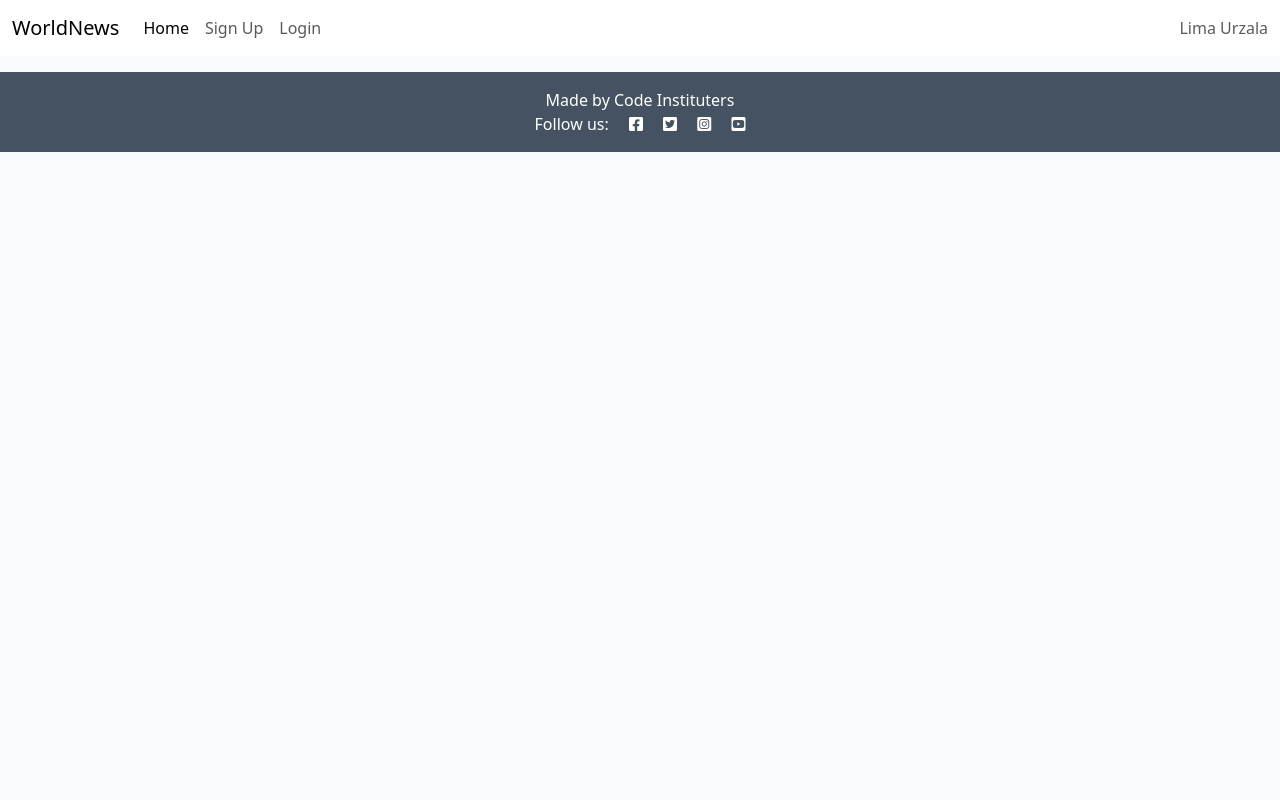
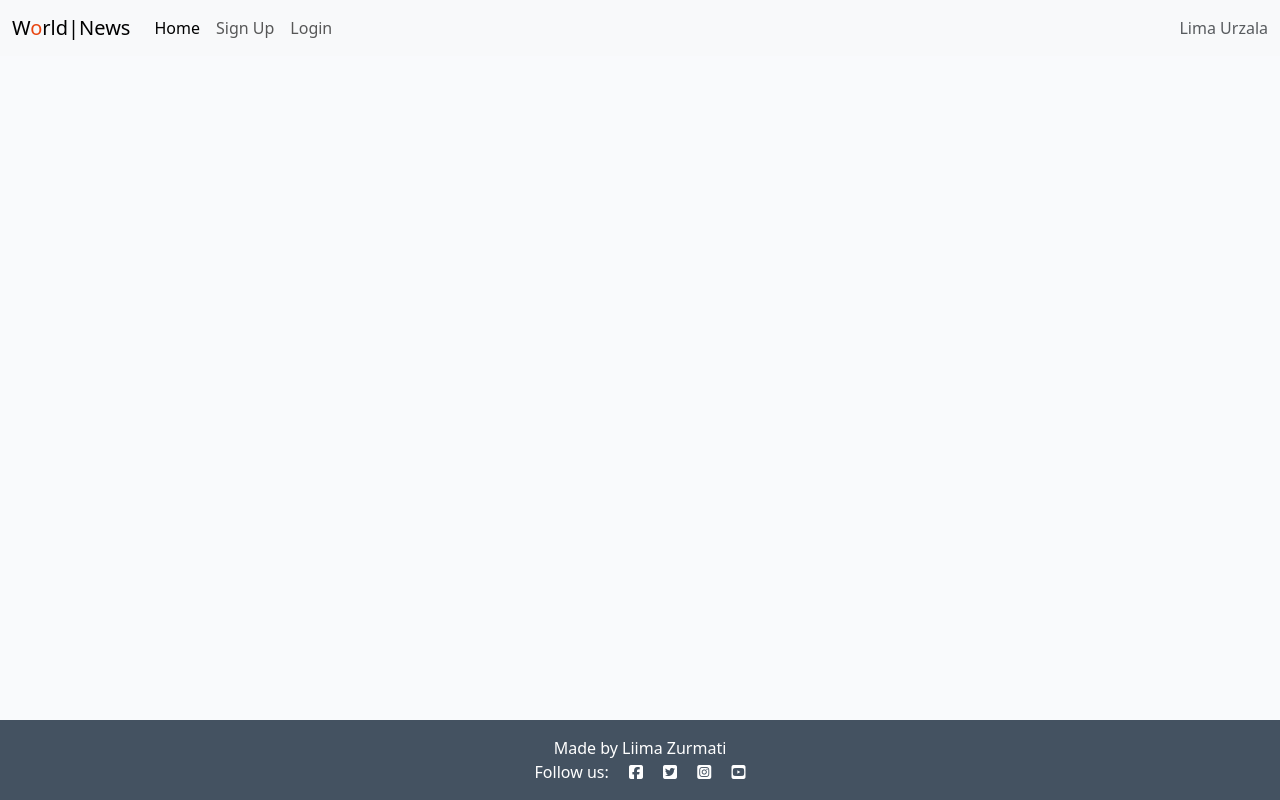
Before and after one commit to LimaZurmati/News-Backlog, a Django app: template templates/index.html in a window 1280 px wide. Run offline with Django 3.2, Linux system fonts and the light colour scheme; the template is opened without the code that fills it, so the values that code supplies are empty; some libraries are stand-ins or nearby versions.

```diff
--- a/News/views.py
+++ b/News/views.py
@@ -19,7 +19,7 @@
         post = get_object_or_404(queryset, slug=slug)
         comments = post.comments.filter(approved=True).order_by("-created_on")
         liked = False
-        if post.likes.filter(id=self.request.user_name.id).exists():
+        if post.likes.filter(id=self.request.user.id).exists():
             liked = True
 
         return render(
--- a/templates/base.html
+++ b/templates/base.html
@@ -1,9 +1,10 @@
 {% load static %}
 
 <!DOCTYPE html>
-<html lang="en">
+<html lang="en" class="h-100">
 
 <head>
+
     <meta charset="UTF-8">
     <meta http-equiv="X-UA-Compatible" content="IE=edge">
     <meta name="viewport" content="width=device-width, initial-scale=1.0">
@@ -17,33 +18,31 @@
   <script src="https://cdn.jsdelivr.net/npm/bootstrap@5.0.1/dist/js/bootstrap.bundle.min.js"
     integrity="sha384-gtEjrD/SeCtmISkJkNUaaKMoLD0//ElJ19smozuHV6z3Iehds+3Ulb9Bn9Plx0x4" crossorigin="anonymous">
  </script>
-    <!-- Font-->
-    <link rel="preconnect" href="https://fonts.gstatic.com">
-    <link href="https://fonts.googleapis.com/css2?family=Roboto:wght@300&display=swap" rel="stylesheet">
-    <link href="https://fonts.googleapis.com/css2?family=Lato:wght@300;700&display=swap" rel="stylesheet">
-    <link rel="stylesheet" href="https://cdnjs.cloudflare.com/ajax/libs/font-awesome/5.15.3/css/all.min.css">
+
+  <!-- Font Awesome -->
+  <script src="https://kit.fontawesome.com/1bc010baf6.js" crossorigin="anonymous"></script>
 
   <!-- Link to CSS file -->
   <link rel="stylesheet" href="{% static 'css/style.css' %}">
 
+  <!-- Site title -->
+
   <title>World_News</title>
-
-
 
 </head>
 
-<body>
+<body class="d-flex flex-column h-100">
 
-    <!--  Site Navigation -->
-
-    <nav class="navbar navbar-expand-lg navbar-light bg-white">
+  <!-- Site NavBar -->
+  <nav class="navbar navbar-expand-lg navbar-light bg-body-tertiary">
     <div class="container-fluid">
-            <a class="navbar-brand" href="{% url 'home' %}"><span class="brand">WorldNews</span></a>
-            <button class="navbar-toggler" type="button" data-bs-toggle="collapse" data-bs-target="#navbarText"
-                aria-controls="navbarText" aria-expanded="false" aria-label="Toggle navigation">
+      <a class="navbar-brand" href="{% url 'home' %}"><span class="brand">W<span class="red-o">o</span>rld<span
+        class="thin">|News</span></span></span></a>
+      <button class="navbar-toggler" type="button" data-bs-toggle="collapse" data-bs-target="#navbarTogglerDemo02"
+        aria-controls="navbarTogglerDemo02" aria-expanded="false" aria-label="Toggle navigation">
         <span class="navbar-toggler-icon"></span>
       </button>
-            <div class="collapse navbar-collapse" id="navbarScript">
+      <div class="collapse navbar-collapse" id="navbarTogglerDemo02">
         <ul class="navbar-nav me-auto mb-2 mb-lg-0">
           <li class="nav-item">
             <a class="nav-link active" aria-current="page" href="{% url 'home' %}">Home</a>
@@ -73,27 +72,32 @@
 </div>
 </nav>
 
+
+  <div class="container-fluid p-0">
+    <div class="alert {{ message.tags }} alert-dismissible" id="flash-msg" role="alert">
+      <!-- <span aria-hidden="True">&times;</span> -->
+      </button>
+
+    </div>
+  </div>
+
+
   <main class="flex-shrink-0 main-bg">
     {% block content %}
-        <!-- Content Of Page -->
+    <!-- Content Goes here -->
     {% endblock content %}
   </main>
 
     <!-- Footer -->
     <footer class="footer mt-auto py-3 dark-bg">
-        <p class="m-0 text-center text-white">Made by Code Instituters</p>
+      <p class="m-0 text-center text-white">Made by Liima Zurmati</p>
       <p class="m-0 text-center text-white">Follow us: <i class="fab fa-facebook-square ms-3"></i>
           <i class="fab fa-twitter-square ms-3"></i>
           <i class="fab fa-instagram-square ms-3"></i>
           <i class="fab fa-youtube-square ms-3"></i></p>
   </footer>
-
-
-
-
-    <script src="https://cdnjs.cloudflare.com/ajax/libs/jquery/3.5.1/jquery.min.js"></script>
-    <script src="https://cdnjs.cloudflare.com/ajax/libs/twitter-bootstrap/3.3.7/js/bootstrap.min.js">
-    </script>
+  <!-- Link to Javascript File  -->
+  <script src="#"> </script>
 </body>
 
 </html>
--- a/templates/index.html
+++ b/templates/index.html
@@ -25,7 +25,7 @@
                                     <p class="author">Author: {{ news.news_author }}</p>
                                 </div>
                             </div>
-                            <a href="#" class="post-link">
+                            <a href="{% url 'news_detail' news.slug  %}" class="post-link">
                                 <h2 class="card-title">{{ news.news_title }}</h2>
                                 <p class="card-text">{{ news.news_excerpt }}</p>
                             </a>
--- a/templates/news_details.html
+++ b/templates/news_details.html
@@ -25,12 +25,12 @@
     <div class="row">
         <div class="col card mb-4  mt-3 left  top">
             <div class="card-body">
-                <!-- News Content -->
+<!-- News Content -->
                 <p class="card-text ">
                     {{ post.news_content | safe }}
                 </p>
 
-                <!-- Likes and comments -->
+                 <!-- Likes and comments -->
                 <div class="row">
 
                     <div class="col-1">
@@ -54,7 +54,7 @@
         </div>
     </div>
 
-    <!-- Comments -->
+           <!-- Comments -->
     <div class="row">
         <div class="col-md-8 card mb-4  mt-3 ">
             <h3>Comments:</h3>
```
Also changed, not shown: News/new.html (added, +63 -0 lines), static/image/team1.jpg (added). Lines whose indentation alone changed are shown as unchanged.
